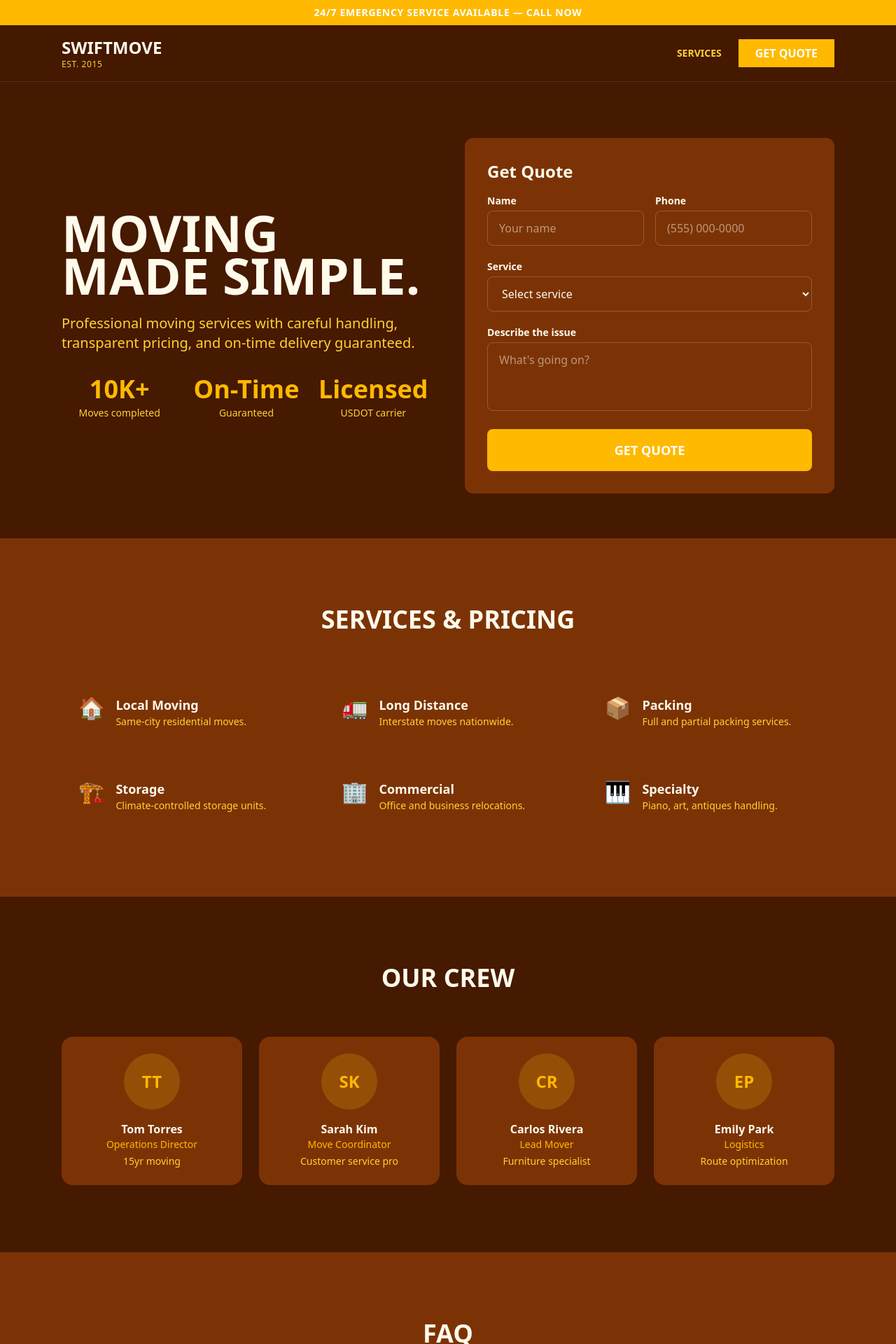
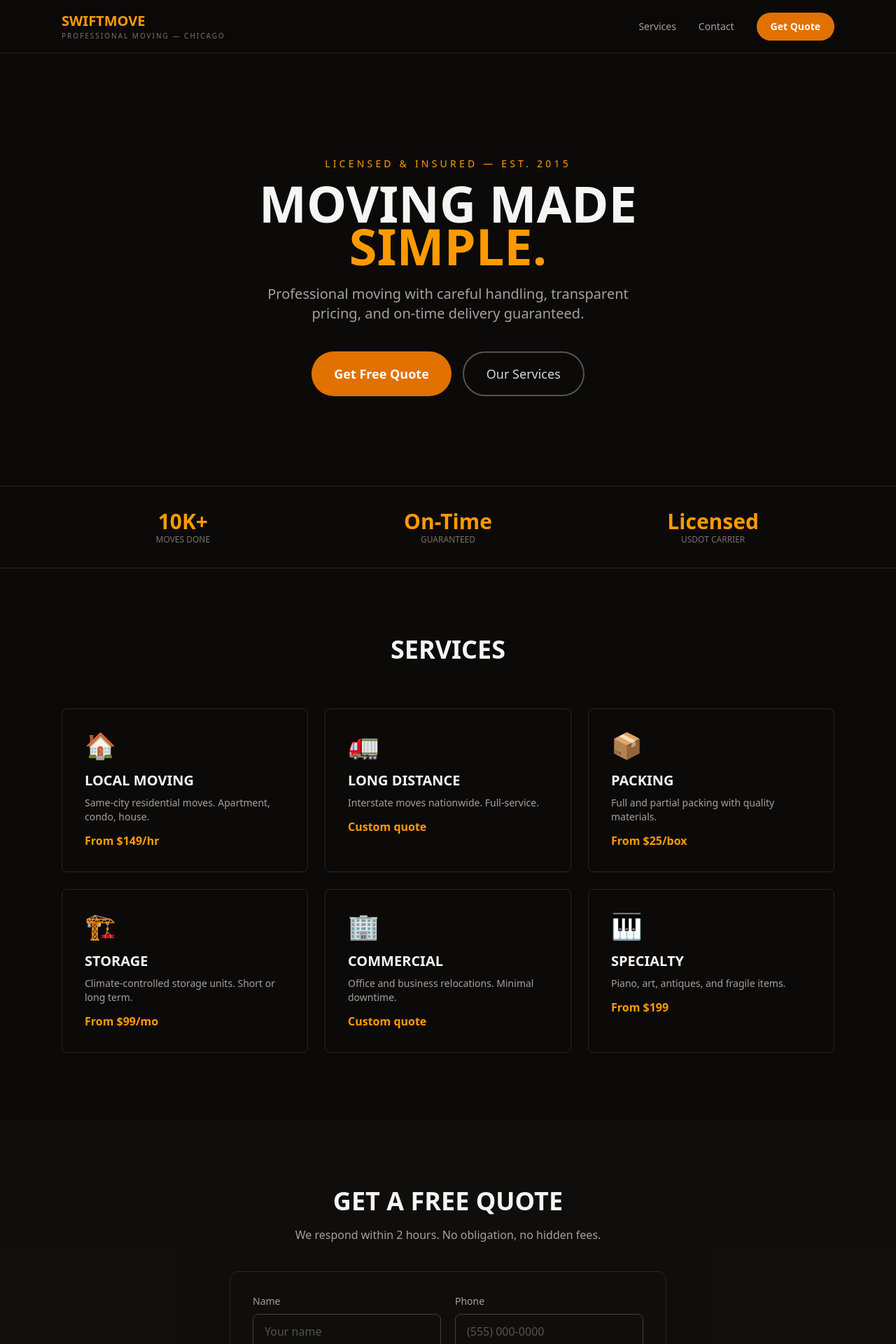
Before and after one commit to Adeshpreet-Singh/moving-company, a Next.js app: page / in a window 1280 px wide. Shown: the top 1920 px of the page at 70% size. Built offline with nearby package versions, Linux system fonts and the light colour scheme.

Commit message:
feat: complete polished redesign

```diff
--- a/app/globals.css
+++ b/app/globals.css
@@ -1,5 +1,5 @@
 @import "tailwindcss";
 html { scroll-behavior: smooth; }
-body { background: #09090b; color: #fafafa; font-family: system-ui, sans-serif; }
-:focus-visible { outline: 2px solid #d97706; outline-offset: 2px; }
+body { background: #0c0a09; color: #fafaf9; font-family: system-ui, sans-serif; }
+:focus-visible { outline: 2px solid #f59e0b; outline-offset: 2px; }
 @media (prefers-reduced-motion: reduce) { *, *::before, *::after { transition-duration: 0.01ms !important; } }
--- a/app/page.tsx
+++ b/app/page.tsx
@@ -1,135 +1,93 @@
 'use client';
 import { useState } from 'react';
+
 export default function Home() {
+  const [submitted, setSubmitted] = useState(false);
   const scrollTo = (id: string) => document.getElementById(id)?.scrollIntoView({ behavior: 'smooth' });
+
   return (
-    <div className="min-h-screen bg-amber-950 text-amber-50">
-      <a href="#main" className="sr-only focus:not-sr-only focus:absolute focus:top-4 focus:left-4 bg-amber-400 text-white px-4 py-2 rounded z-[100] font-bold">Skip</a>
-      {/* EMERGENCY BANNER */}
-      <div className="bg-amber-400 text-white py-2 text-center text-sm font-bold uppercase tracking-wider">24/7 Emergency Service Available — Call Now</div>
-      <nav className="sticky top-0 z-50 bg-amber-950/95 backdrop-blur-md border-b border-current/10">
+    <div className="min-h-screen bg-[#0c0a09] text-stone-100">
+      <a href="#main" className="sr-only focus:not-sr-only focus:absolute focus:top-4 focus:left-4 bg-amber-600 text-white px-4 py-2 rounded z-[100] font-bold">Skip</a>
+      <nav className="fixed top-0 left-0 right-0 z-50 bg-[#0c0a09]/95 backdrop-blur-md border-b border-stone-800">
         <div className="max-w-6xl mx-auto px-6 py-4 flex justify-between items-center">
-          <div><h1 className="text-2xl font-black uppercase">SwiftMove</h1><p className="text-xs text-amber-300 uppercase tracking-wider">Est. 2015</p></div>
-          <div className="hidden md:flex items-center gap-6">
-            <button onClick={() => scrollTo('services')} className="text-sm font-bold text-amber-300 hover:text-amber-400 uppercase">Services</button>
-            <button onClick={() => scrollTo('book')} className="bg-amber-400 text-white px-6 py-2 font-bold uppercase">Get Quote</button>
+          <div><h1 className="text-xl font-black uppercase text-amber-500">SwiftMove</h1><p className="text-[10px] tracking-[0.2em] text-stone-500 uppercase">Professional Moving — Chicago</p></div>
+          <div className="hidden md:flex items-center gap-8">
+            <button onClick={() => scrollTo('services')} className="text-sm text-stone-400 hover:text-amber-500">Services</button>
+            <button onClick={() => scrollTo('contact')} className="text-sm text-stone-400 hover:text-amber-500">Contact</button>
+            <button onClick={() => scrollTo('contact')} className="bg-amber-600 text-white px-5 py-2.5 text-sm font-bold rounded-full hover:bg-amber-500">Get Quote</button>
           </div>
         </div>
       </nav>
-      <main id="main" role="main">
-        {/* HERO with inline booking form */}
-        <section className="pt-4">
-          <div className="max-w-6xl mx-auto px-6 py-16 grid md:grid-cols-2 gap-12 items-center">
-            <div>
-              <h2 className="text-5xl md:text-7xl font-black uppercase leading-[0.85] mb-6 whitespace-pre-line">Moving made
-simple.</h2>
-              <p className="text-xl text-amber-300 mb-8">Professional moving services with careful handling, transparent pricing, and on-time delivery guaranteed.</p>
-              <div className="grid grid-cols-3 gap-4 text-center">
-            <div className="text-center"><div className="text-3xl md:text-4xl font-bold text-amber-400">10K+</div><div className="text-sm text-amber-300 mt-1">Moves completed</div></div>
-            <div className="text-center"><div className="text-3xl md:text-4xl font-bold text-amber-400">On-Time</div><div className="text-sm text-amber-300 mt-1">Guaranteed</div></div>
-            <div className="text-center"><div className="text-3xl md:text-4xl font-bold text-amber-400">Licensed</div><div className="text-sm text-amber-300 mt-1">USDOT carrier</div></div>
-              </div>
-            </div>
-            <div>
-              <form id="book" className="bg-amber-900 rounded-xl p-8 space-y-5" onSubmit={(e) => e.preventDefault()}>
-                <h3 className="text-2xl font-bold mb-4">Get Quote</h3>
-                <div className="grid grid-cols-2 gap-4">
-                  <div><label className="block text-sm font-bold mb-1">Name</label><input type="text" placeholder="Your name" className="w-full border border-current/20 rounded-lg px-4 py-3 bg-transparent" /></div>
-                  <div><label className="block text-sm font-bold mb-1">Phone</label><input type="tel" placeholder="(555) 000-0000" className="w-full border border-current/20 rounded-lg px-4 py-3 bg-transparent" /></div>
-                </div>
-                <div><label className="block text-sm font-bold mb-1">Service</label>
-                  <select className="w-full border border-current/20 rounded-lg px-4 py-3 bg-transparent">
-                    <option>Select service</option>                    <option>Local Moving</option>
-                    <option>Long Distance</option>
-                    <option>Packing</option>
-                    <option>Storage</option>
-                    <option>Commercial</option>
-                    <option>Specialty</option>
-                  </select>
-                </div>
-                <div><label className="block text-sm font-bold mb-1">Describe the issue</label><textarea rows={3} placeholder="What's going on?" className="w-full border border-current/20 rounded-lg px-4 py-3 bg-transparent resize-none" /></div>
-                <button type="submit" className="w-full bg-amber-400 text-white py-4 rounded-lg font-black uppercase text-lg">Get Quote</button>
-              </form>
+
+      <main id="main">
+        <section className="pt-24">
+          <div className="max-w-6xl mx-auto px-6 py-20 md:py-32 text-center">
+            <p className="text-amber-500 text-sm tracking-[0.3em] uppercase mb-4">Licensed & Insured — Est. 2015</p>
+            <h2 className="text-5xl md:text-7xl font-black uppercase leading-[0.85] mb-6">Moving made<br /><span className="text-amber-500">simple.</span></h2>
+            <p className="text-xl text-stone-400 max-w-xl mx-auto mb-10">Professional moving with careful handling, transparent pricing, and on-time delivery guaranteed.</p>
+            <div className="flex justify-center gap-4">
+              <button onClick={() => scrollTo('contact')} className="bg-amber-600 text-white px-8 py-4 text-lg font-bold rounded-full hover:bg-amber-500">Get Free Quote</button>
+              <button onClick={() => scrollTo('services')} className="border-2 border-stone-600 text-stone-300 px-8 py-4 text-lg rounded-full hover:border-amber-500">Our Services</button>
             </div>
           </div>
         </section>
-        {/* SERVICES with pricing */}
-        <section id="services" className="py-24 bg-amber-900" aria-labelledby="services-heading">
+
+        <section className="py-8 border-y border-stone-800">
+          <div className="max-w-6xl mx-auto px-6 grid grid-cols-3 gap-8 text-center">
+            <div><div className="text-3xl font-black text-amber-500">10K+</div><div className="text-xs text-stone-500 uppercase">Moves Done</div></div>
+            <div><div className="text-3xl font-black text-amber-500">On-Time</div><div className="text-xs text-stone-500 uppercase">Guaranteed</div></div>
+            <div><div className="text-3xl font-black text-amber-500">Licensed</div><div className="text-xs text-stone-500 uppercase">USDOT Carrier</div></div>
+          </div>
+        </section>
+
+        <section id="services" className="py-24" aria-labelledby="services-heading">
           <div className="max-w-6xl mx-auto px-6">
-            <div className="text-center mb-16"><h2 id="services-heading" className="text-4xl font-black uppercase">Services & Pricing</h2></div>
+            <div className="text-center mb-16"><h2 id="services-heading" className="text-4xl font-black uppercase">Services</h2></div>
             <div className="grid md:grid-cols-2 lg:grid-cols-3 gap-6">
-            <div className="bg-amber-900 rounded-lg p-6 flex items-start gap-4 hover:shadow-lg transition-shadow">
-              <div className="text-3xl">🏠</div>
-              <div><h3 className="font-bold text-lg">Local Moving</h3><p className="text-sm text-amber-300">Same-city residential moves.</p></div>
-            </div>
-            <div className="bg-amber-900 rounded-lg p-6 flex items-start gap-4 hover:shadow-lg transition-shadow">
-              <div className="text-3xl">🚛</div>
-              <div><h3 className="font-bold text-lg">Long Distance</h3><p className="text-sm text-amber-300">Interstate moves nationwide.</p></div>
-            </div>
-            <div className="bg-amber-900 rounded-lg p-6 flex items-start gap-4 hover:shadow-lg transition-shadow">
-              <div className="text-3xl">📦</div>
-              <div><h3 className="font-bold text-lg">Packing</h3><p className="text-sm text-amber-300">Full and partial packing services.</p></div>
-            </div>
-            <div className="bg-amber-900 rounded-lg p-6 flex items-start gap-4 hover:shadow-lg transition-shadow">
-              <div className="text-3xl">🏗️</div>
-              <div><h3 className="font-bold text-lg">Storage</h3><p className="text-sm text-amber-300">Climate-controlled storage units.</p></div>
-            </div>
-            <div className="bg-amber-900 rounded-lg p-6 flex items-start gap-4 hover:shadow-lg transition-shadow">
-              <div className="text-3xl">🏢</div>
-              <div><h3 className="font-bold text-lg">Commercial</h3><p className="text-sm text-amber-300">Office and business relocations.</p></div>
-            </div>
-            <div className="bg-amber-900 rounded-lg p-6 flex items-start gap-4 hover:shadow-lg transition-shadow">
-              <div className="text-3xl">🎹</div>
-              <div><h3 className="font-bold text-lg">Specialty</h3><p className="text-sm text-amber-300">Piano, art, antiques handling.</p></div>
-            </div>
+              {[
+                { name: 'Local Moving', desc: 'Same-city residential moves. Apartment, condo, house.', icon: '🏠', price: 'From $149/hr' },
+                { name: 'Long Distance', desc: 'Interstate moves nationwide. Full-service.', icon: '🚛', price: 'Custom quote' },
+                { name: 'Packing', desc: 'Full and partial packing with quality materials.', icon: '📦', price: 'From $25/box' },
+                { name: 'Storage', desc: 'Climate-controlled storage units. Short or long term.', icon: '🏗️', price: 'From $99/mo' },
+                { name: 'Commercial', desc: 'Office and business relocations. Minimal downtime.', icon: '🏢', price: 'Custom quote' },
+                { name: 'Specialty', desc: 'Piano, art, antiques, and fragile items.', icon: '🎹', price: 'From $199' },
+              ].map((s, i) => (
+                <div key={i} className="border border-stone-800 rounded-lg p-8 hover:border-amber-500/40 transition-colors">
+                  <div className="text-4xl mb-4">{s.icon}</div>
+                  <h3 className="text-xl font-black uppercase mb-2">{s.name}</h3>
+                  <p className="text-stone-400 text-sm mb-3">{s.desc}</p>
+                  <div className="text-amber-500 font-bold">{s.price}</div>
+                </div>
+              ))}
             </div>
           </div>
         </section>
-        {/* TEAM */}
-        <section className="py-24" aria-labelledby="team-heading">
-          <div className="max-w-6xl mx-auto px-6">
-            <div className="text-center mb-16"><h2 id="team-heading" className="text-4xl font-black uppercase">Our Crew</h2></div>
-            <div className="grid md:grid-cols-4 gap-6">
-            <div className="bg-amber-900 rounded-2xl p-6 text-center">
-              <div className="w-20 h-20 mx-auto mb-4 rounded-full bg-amber-400/20 flex items-center justify-center text-2xl font-bold text-amber-400">TT</div>
-              <h3 className="font-bold">Tom Torres</h3><p className="text-sm text-amber-400">Operations Director</p><p className="text-sm text-amber-300 mt-1">15yr moving</p></div>
-            <div className="bg-amber-900 rounded-2xl p-6 text-center">
-              <div className="w-20 h-20 mx-auto mb-4 rounded-full bg-amber-400/20 flex items-center justify-center text-2xl font-bold text-amber-400">SK</div>
-              <h3 className="font-bold">Sarah Kim</h3><p className="text-sm text-amber-400">Move Coordinator</p><p className="text-sm text-amber-300 mt-1">Customer service pro</p></div>
-            <div className="bg-amber-900 rounded-2xl p-6 text-center">
-              <div className="w-20 h-20 mx-auto mb-4 rounded-full bg-amber-400/20 flex items-center justify-center text-2xl font-bold text-amber-400">CR</div>
-              <h3 className="font-bold">Carlos Rivera</h3><p className="text-sm text-amber-400">Lead Mover</p><p className="text-sm text-amber-300 mt-1">Furniture specialist</p></div>
-            <div className="bg-amber-900 rounded-2xl p-6 text-center">
-              <div className="w-20 h-20 mx-auto mb-4 rounded-full bg-amber-400/20 flex items-center justify-center text-2xl font-bold text-amber-400">EP</div>
-              <h3 className="font-bold">Emily Park</h3><p className="text-sm text-amber-400">Logistics</p><p className="text-sm text-amber-300 mt-1">Route optimization</p></div>
-            </div>
-          </div>
-        </section>
-        {/* FAQ */}
-        <section className="py-24 bg-amber-900" aria-labelledby="faq-heading">
-          <div className="max-w-3xl mx-auto px-6">
-            <div className="text-center mb-12"><h2 id="faq-heading" className="text-4xl font-black uppercase">FAQ</h2></div>
-            <div className="space-y-4">            <details className="group border border-current/10 rounded-xl p-5 cursor-pointer">
-              <summary className="font-medium flex justify-between items-center list-none">How far ahead?<span className="ml-4 text-amber-300 group-open:rotate-45 transition-transform text-xl">+</span></summary>
-              <p className="mt-3 text-amber-300 text-sm leading-relaxed">2-4 weeks recommended, rush available.</p></details>
-            <details className="group border border-current/10 rounded-xl p-5 cursor-pointer">
-              <summary className="font-medium flex justify-between items-center list-none">Insurance?<span className="ml-4 text-amber-300 group-open:rotate-45 transition-transform text-xl">+</span></summary>
-              <p className="mt-3 text-amber-300 text-sm leading-relaxed">Full value protection included.</p></details>
-            <details className="group border border-current/10 rounded-xl p-5 cursor-pointer">
-              <summary className="font-medium flex justify-between items-center list-none">Packing?<span className="ml-4 text-amber-300 group-open:rotate-45 transition-transform text-xl">+</span></summary>
-              <p className="mt-3 text-amber-300 text-sm leading-relaxed">Full packing available, or we supply boxes.</p></details></div>
-          </div>
-        </section>
-        {/* CONTACT INFO */}
-        <section className="py-16">
-          <div className="max-w-6xl mx-auto px-6 grid md:grid-cols-3 gap-8">
-            <div className="bg-amber-900 rounded-xl p-8 text-center"><div className="text-3xl mb-3">📞</div><div className="font-bold text-lg mb-1">Call Us</div><a href="tel:(555) 901-2347" className="text-amber-400">(555) 901-2347</a></div>
-            <div className="bg-amber-900 rounded-xl p-8 text-center"><div className="text-3xl mb-3">📍</div><div className="font-bold text-lg mb-1">Visit Us</div><p className="text-amber-300">Serving Metro Chicago, IL</p></div>
-            <div className="bg-amber-900 rounded-xl p-8 text-center"><div className="text-3xl mb-3">⏰</div><div className="font-bold text-lg mb-1">Hours</div><p className="text-amber-300">Mon–Sat 7 AM – 8 PM</p></div>
+
+        <section id="contact" className="py-24 bg-stone-900/30" aria-labelledby="contact-heading">
+          <div className="max-w-2xl mx-auto px-6 text-center">
+            <h2 id="contact-heading" className="text-4xl font-black uppercase mb-4">Get a Free Quote</h2>
+            <p className="text-stone-400 mb-10">We respond within 2 hours. No obligation, no hidden fees.</p>
+            <form className="border border-stone-800 rounded-xl p-8 space-y-5 text-left" onSubmit={(e) => { e.preventDefault(); setSubmitted(true); setTimeout(() => setSubmitted(false), 4000); }}>
+              <div className="grid grid-cols-2 gap-5">
+                <div><label className="block text-sm mb-2 text-stone-400">Name</label><input type="text" placeholder="Your name" required className="w-full border border-stone-700 bg-transparent px-4 py-3 rounded-lg placeholder:text-stone-600 focus:border-amber-500 focus:outline-none" /></div>
+                <div><label className="block text-sm mb-2 text-stone-400">Phone</label><input type="tel" placeholder="(555) 000-0000" required className="w-full border border-stone-700 bg-transparent px-4 py-3 rounded-lg placeholder:text-stone-600 focus:border-amber-500 focus:outline-none" /></div>
+              </div>
+              <div className="grid grid-cols-2 gap-5">
+                <div><label className="block text-sm mb-2 text-stone-400">Moving From</label><input type="text" placeholder="City, State" required className="w-full border border-stone-700 bg-transparent px-4 py-3 rounded-lg placeholder:text-stone-600 focus:border-amber-500 focus:outline-none" /></div>
+                <div><label className="block text-sm mb-2 text-stone-400">Moving To</label><input type="text" placeholder="City, State" required className="w-full border border-stone-700 bg-transparent px-4 py-3 rounded-lg placeholder:text-stone-600 focus:border-amber-500 focus:outline-none" /></div>
+              </div>
+              <div><label className="block text-sm mb-2 text-stone-400">Move Type</label>
+                <select className="w-full border border-stone-700 bg-[#0c0a09] px-4 py-3 rounded-lg focus:border-amber-500 focus:outline-none text-stone-100">
+                  <option>Local Move</option><option>Long Distance</option><option>Commercial</option><option>Storage Needed</option>
+                </select>
+              </div>
+              <button type="submit" disabled={submitted} className="w-full bg-amber-600 text-white py-4 rounded-lg font-black uppercase hover:bg-amber-500 transition-colors disabled:opacity-60">{submitted ? '✓ Quote Sent! We\'ll call within 2 hours' : 'Get Free Quote'}</button>
+            </form>
           </div>
         </section>
       </main>
-      <footer className="bg-amber-900 py-8 text-center text-sm text-amber-300">&copy; 2026 SwiftMove</footer>
+
+      <footer className="border-t border-stone-800 py-8"><div className="max-w-6xl mx-auto px-6 text-center text-stone-600 text-sm">© {new Date().getFullYear()} SwiftMove. Chicago, IL. Licensed USDOT Carrier.</div></footer>
     </div>
   );
 }
--- a/tailwind.config.ts
+++ b/tailwind.config.ts
@@ -1 +1,7 @@
-import type { Config } from 'tailwindcss';\n\nexport default {\n  content: ['./app/**/*.{js,ts,jsx,tsx,mdx}'],\n  theme: {\n    extend: {},\n  },\n  plugins: [],\n} satisfies Config;
+import type { Config } from 'tailwindcss';
+
+export default {
+  content: ['./app/**/*.{js,ts,jsx,tsx,mdx}'],
+  theme: { extend: {} },
+  plugins: [],
+} satisfies Config;
```
